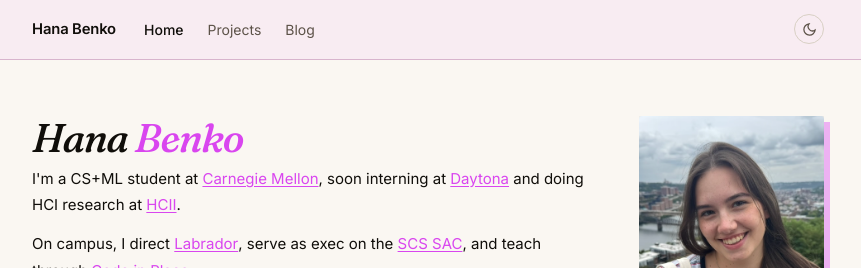
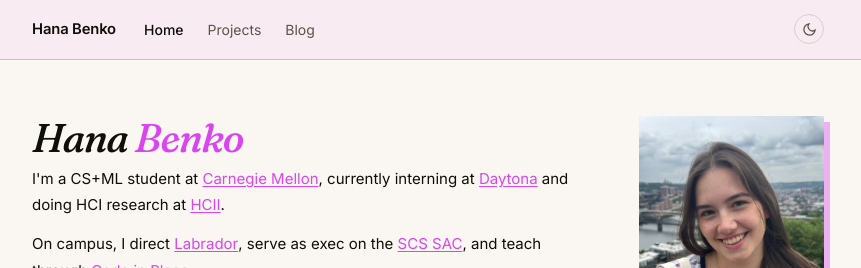
Before and after one commit to hanabenko/personal-website, a Next.js app: page / in a window 1280 px wide. Shown: the top 268 px of the page, without its empty margins (212-1073 px from the left). Built offline with nearby package versions, Linux system fonts and the light colour scheme; no server answers.

Commit message:
changed daytona work status to present yay

```diff
--- a/components/HomeBio.tsx
+++ b/components/HomeBio.tsx
@@ -101,13 +101,13 @@ export function HomeBio() {
           role="Computer Science Student"
           desc="Studying CS and ML in Pittsburgh. Expected graduation December 2027."
         />
-        , soon interning at{" "}
+        , currently interning at{" "}
         <Org
           href="https://daytona.io"
           label="Daytona"
           title="Daytona"
           role="Go-to-Market Intern"
-          desc="Open-source dev environment platform. I will work on the social and technical side of partnerships and collaborations around compute infrastructure for AI agent workflows."
+          desc="Open-source dev environment platform. I work on the social and technical side of partnerships and collaborations around compute infrastructure for AI agent workflows."
         />
         {" "}and doing HCI research at{" "}
         <Org
```
